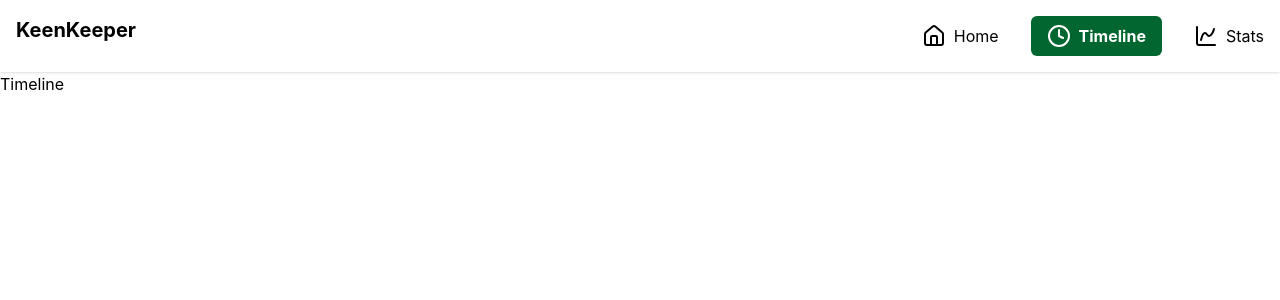
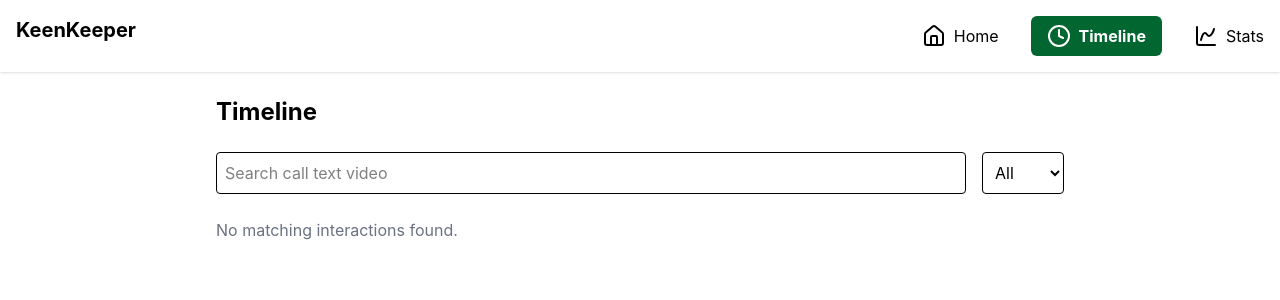
Before and after one commit to miraj-howlader/Keep-Your-Friendships-Alive, a React (Vite) app: page /timeline in a window 1280 px wide. Shown: the top 300 px of the page. Built offline with nearby package versions, Linux system fonts and the light colour scheme.

Commit message:
completedTimelinePage

```diff
--- a/package.json
+++ b/package.json
@@ -15,6 +15,7 @@
     "react": "^19.2.4",
     "react-dom": "^19.2.4",
     "react-hot-toast": "^2.6.0",
+    "react-icons": "^5.6.0",
     "react-router-dom": "^7.14.0",
     "recharts": "^3.8.1",
     "tailwindcss": "^4.2.2"
--- a/src/App.jsx
+++ b/src/App.jsx
@@ -6,6 +6,7 @@ import Timeline from './pages/Timeline'
 import Stats from './pages/Stats'
 import FriendDetails from './pages/FriendDetails'
 import NotFound from './pages/NotFound'
+import { Toaster } from 'react-hot-toast'
 
 const App = () => {
   return (
@@ -18,6 +19,7 @@ const App = () => {
         <Route path='/friend/:id' element={<FriendDetails/>}/>
         <Route path='*' element={<NotFound/>}/>
       </Routes>
+      <Toaster/>
     </div>
   )
 }
--- a/src/context/FriendContext.jsx
+++ b/src/context/FriendContext.jsx
@@ -16,7 +16,7 @@ const FriendProvider = ({ children }) => {
 
   console.log(friends)
 
-  // Add timeline event
+
   const addEvent = (type, name) => {
     const newEvent = {
       id: Date.now(),
--- a/src/pages/Timeline.jsx
+++ b/src/pages/Timeline.jsx
@@ -1,9 +1,91 @@
-import React from 'react'
+import { useContext, useState } from "react";
+import { FriendContext } from "../context/FriendContext";
+import { MessageCircle, Phone, Video } from "lucide-react";
+
 
 const Timeline = () => {
+  const { timeline } = useContext(FriendContext);
+
+  const [filter, setFilter] = useState("All");
+  const [search, setSearch] = useState("");
+
+
+  const getIcon = (type) => {
+    if (type === "Call") return <Phone className="text-green-500" />;
+    if (type === "Text") return <MessageCircle className="text-blue-500" />;
+    if (type === "Video") return <Video className="text-purple-500" />;
+  };
+
+
+  const filteredTimeline = timeline.filter((item) => {
+    const matchFilter =
+      filter === "All" || item.type === filter;
+
+    const matchSearch =
+      item.title.toLowerCase().includes(search.toLowerCase());
+
+    return matchFilter && matchSearch;
+  });
+
   return (
-    <div>Timeline</div>
-  )
-}
+    <div className="max-w-4xl mx-auto p-6">
 
-export default Timeline
+
+      <h1 className="text-2xl font-bold mb-6"> Timeline</h1>
+
+
+      <div className="flex flex-col md:flex-row gap-4 mb-6">
+
+
+        <input
+          type="text"
+          placeholder="Search call text video "
+          className="border p-2 rounded w-full"
+          onChange={(e) => setSearch(e.target.value)}
+        />
+
+
+        <select
+          className="border p-2 rounded"
+          onChange={(e) => setFilter(e.target.value)}
+        >
+          <option>All</option>
+          <option value="Call">Call</option>
+          <option value="Text">Text</option>
+          <option value="Video">Video</option>
+        </select>
+      </div>
+
+
+      {filteredTimeline.length === 0 && (
+        <p className="text-gray-500">No matching interactions found.</p>
+      )}
+
+
+      <div className="space-y-4">
+        {filteredTimeline.map((item) => (
+          <div
+            key={item.id}
+            className="flex items-center gap-4 bg-white shadow p-4 rounded-xl"
+          >
+
+            <div className="text-xl">
+              {getIcon(item.type)}
+            </div>
+
+
+            <div className="flex-1">
+              <h2 className="font-semibold">{item.title}</h2>
+              <p className="text-sm text-gray-500">
+                📅 {item.date}
+              </p>
+            </div>
+          </div>
+        ))}
+      </div>
+
+    </div>
+  );
+};
+
+export default Timeline;
```
Also changed, not shown: 1 other file (tests, documents, lock files or other folders).
